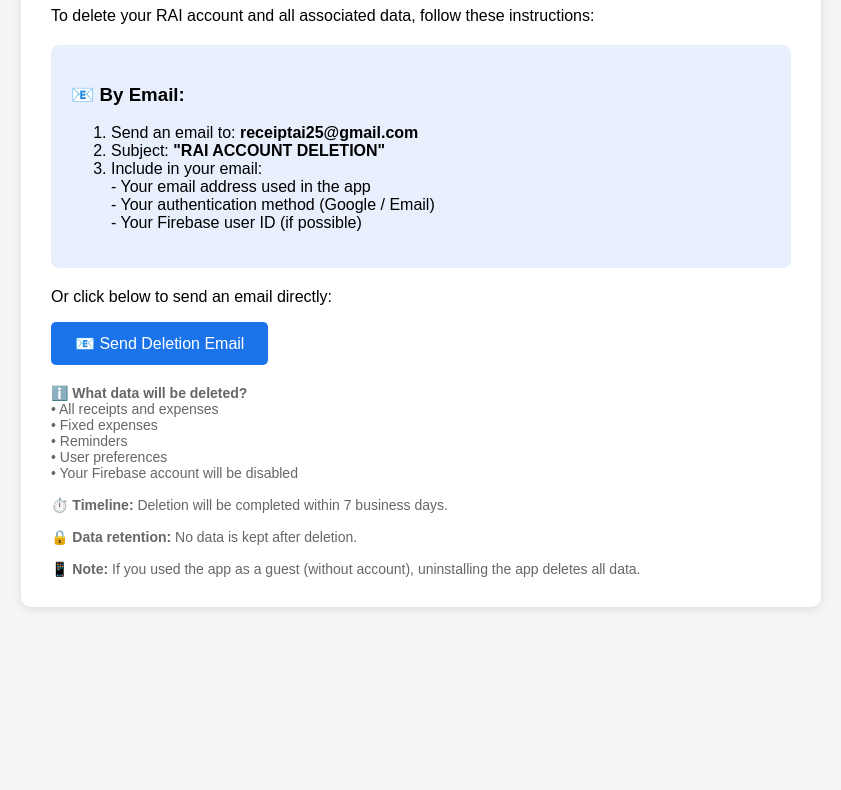
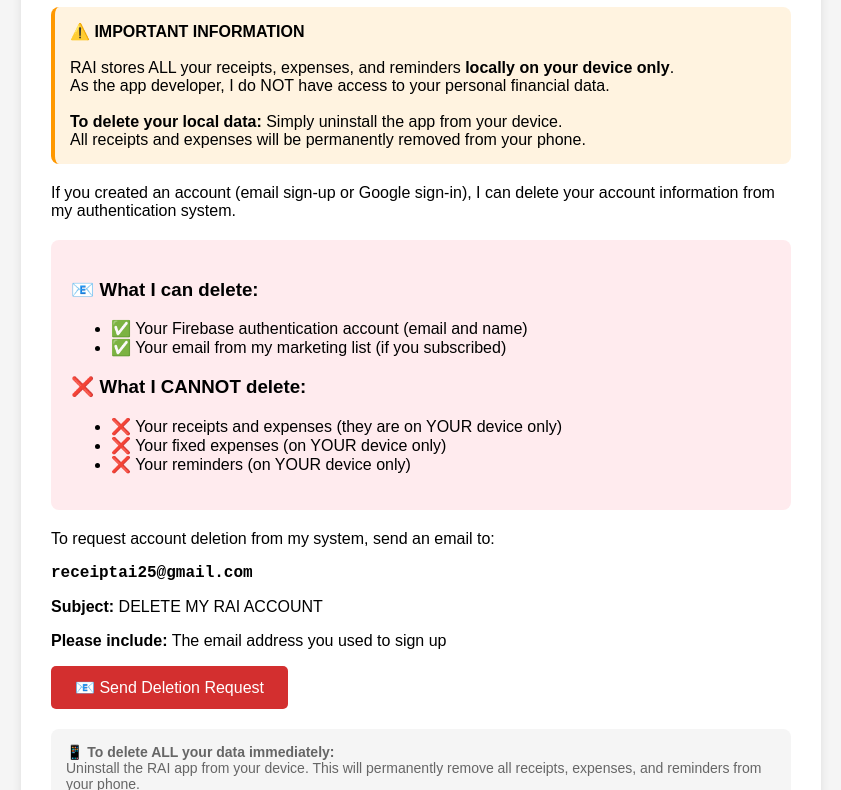
Before and after one commit to receiptai25/rai-delete-account-, a plain HTML site: page index.html in a window 1280 px wide. Shown: the part 124-914 px from the top of the page, without its empty margins (219-1060 px from the left). Before the commit the page ends 800 px from the top, so only its background shows below. Drawn offline with Linux system fonts and the light colour scheme.

Commit message:
Update index.html

```diff
--- a/index.html
+++ b/index.html
@@ -18,22 +18,22 @@
             border-radius: 10px;
             box-shadow: 0 2px 10px rgba(0,0,0,0.1);
         }
-        h1 { color: #1a73e8; }
+        h1 { color: #d32f2f; }
         .steps {
-            background-color: #e8f0fe;
+            background-color: #ffebee;
             padding: 20px;
             border-radius: 8px;
             margin: 20px 0;
         }
-        .email {
-            background-color: #f0f0f0;
-            padding: 10px;
-            font-family: monospace;
-            font-size: 16px;
-            text-align: center;
+        .important {
+            background-color: #fff3e0;
+            padding: 15px;
+            border-radius: 8px;
+            border-left: 4px solid #ff9800;
+            margin: 20px 0;
         }
         button {
-            background-color: #1a73e8;
+            background-color: #d32f2f;
             color: white;
             padding: 12px 24px;
             border: none;
@@ -41,47 +41,63 @@
             cursor: pointer;
             font-size: 16px;
         }
-        button:hover { background-color: #1557b0; }
-        .note { color: #666; font-size: 14px; margin-top: 20px; }
+        button:hover { background-color: #b71c1c; }
+        .note {
+            color: #666;
+            font-size: 14px;
+            margin-top: 20px;
+            padding: 15px;
+            background-color: #f5f5f5;
+            border-radius: 8px;
+        }
+        .email {
+            font-family: monospace;
+            font-size: 16px;
+            font-weight: bold;
+        }
     </style>
 </head>
 <body>
     <div class="container">
-        <h1>🗑️ RAI - Delete Account</h1>
+        <h1>🗑️ RAI - Delete Account Request</h1>
 
-        <p>To delete your RAI account and all associated data, follow these instructions:</p>
+        <div class="important">
+            <strong>⚠️ IMPORTANT INFORMATION</strong><br><br>
+            RAI stores ALL your receipts, expenses, and reminders <strong>locally on your device only</strong>.<br>
+            As the app developer, I do NOT have access to your personal financial data.<br><br>
+            <strong>To delete your local data:</strong> Simply uninstall the app from your device.<br>
+            All receipts and expenses will be permanently removed from your phone.
+        </div>
+
+        <p>If you created an account (email sign-up or Google sign-in), I can delete your account information from my authentication system.</p>
 
         <div class="steps">
-            <h3>📧 By Email:</h3>
-            <ol>
-                <li>Send an email to: <strong>receiptai25@gmail.com</strong></li>
-                <li>Subject: <strong>"RAI ACCOUNT DELETION"</strong></li>
-                <li>Include in your email:<br>
-                    - Your email address used in the app<br>
-                    - Your authentication method (Google / Email)<br>
-                    - Your Firebase user ID (if possible)
-                </li>
-            </ol>
+            <h3>📧 What I can delete:</h3>
+            <ul>
+                <li>✅ Your Firebase authentication account (email and name)</li>
+                <li>✅ Your email from my marketing list (if you subscribed)</li>
+            </ul>
+
+            <h3>❌ What I CANNOT delete:</h3>
+            <ul>
+                <li>❌ Your receipts and expenses (they are on YOUR device only)</li>
+                <li>❌ Your fixed expenses (on YOUR device only)</li>
+                <li>❌ Your reminders (on YOUR device only)</li>
+            </ul>
         </div>
 
-        <p>Or click below to send an email directly:</p>
-        <a href="mailto:receiptai25@gmail.com?subject=RAI%20ACCOUNT%20DELETION&body=Hello,%0A%0AI would like to delete my RAI account.%0A%0AMy email: %0AMy authentication method: %0A%0AThank you">
-            <button>📧 Send Deletion Email</button>
+        <p>To request account deletion from my system, send an email to:</p>
+        <p class="email">receiptai25@gmail.com</p>
+        <p><strong>Subject:</strong> DELETE MY RAI ACCOUNT</p>
+        <p><strong>Please include:</strong> The email address you used to sign up</p>
+
+        <a href="mailto:receiptai25@gmail.com?subject=DELETE%20MY%20RAI%20ACCOUNT&body=Hello,%0A%0APlease%20delete%20my%20RAI%20account.%0A%0AMy%20email%3A%20%0A%0AThank%20you.">
+            <button>📧 Send Deletion Request</button>
         </a>
 
         <div class="note">
-            <strong>ℹ️ What data will be deleted?</strong><br>
-            • All receipts and expenses<br>
-            • Fixed expenses<br>
-            • Reminders<br>
-            • User preferences<br>
-            • Your Firebase account will be disabled<br><br>
-
-            <strong>⏱️ Timeline:</strong> Deletion will be completed within 7 business days.<br><br>
-
-            <strong>🔒 Data retention:</strong> No data is kept after deletion.<br><br>
-
-            <strong>📱 Note:</strong> If you used the app as a guest (without account), uninstalling the app deletes all data.
+            <strong>📱 To delete ALL your data immediately:</strong><br>
+            Uninstall the RAI app from your device. This will permanently remove all receipts, expenses, and reminders from your phone.
         </div>
     </div>
 </body>
```
